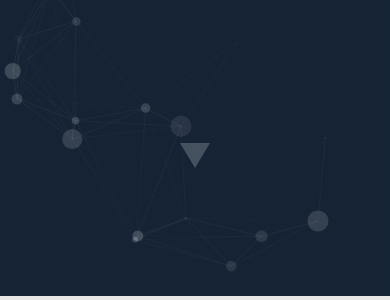
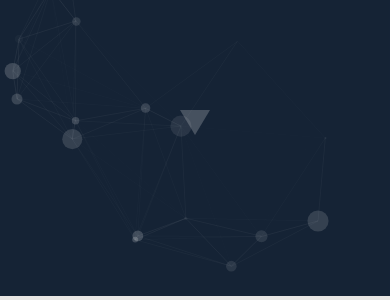
Before and after one commit to Durishn/nicdurish.ca-v1, a Jekyll site: the page built from index.html, in a window 390 px wide. Shown: the part 604-904 px from the top of the page. Built offline with Jekyll 4.4.1, drawn with Linux system fonts in a browser that asks for light colours; nearby versions of some CDN libraries.

Commit message:
push to test speeds in production

```diff
--- a/css/main.scss
+++ b/css/main.scss
@@ -590,7 +590,13 @@ Banner Arrow
     width: 0px;
     height: 0px;
     left: calc(50% - 15px);
-    margin-top: 82vh;
+    margin-top: calc(100vh - 40px - 20px);
+}
+
+@media screen and (max-width: 768px) {
+  .scroll-down-arrow.fullbann{
+    margin-top: calc(85vh - 40px - 20px);
+  }
 }
 
 @-webkit-keyframes bounce {
--- a/index.html
+++ b/index.html
@@ -3,7 +3,7 @@ layout: index
 title: home
 ---
 <div style="height:100vh; width:100vw;">
-	<div id="EP-fade" class="index-center-div ">
+	<div id="EP-fade" class="index-center-div EP-displaynone">
 	    <div class="row fade-in-3s name" onclick="location.href='{{ site.baseurl }}/about/';">
 	        <span class="index-title thin">Nic</span>
 	        <span class="index-title thick"><b>Durish</b></span>
@@ -29,7 +29,7 @@ title: home
 FEATURED SECTION
 -->
 	<section class="page-content">
-		<h2 class="cl-primary movinright">Featured Content </h2>
+		<h2 class="cl-primary movinright EP-displaynone">Featured Content </h2>
 		<iframe class="featured-vid" src="https://www.youtube.com/embed/Ckcx2caqY-0"></iframe>
 		<div class="card-container">
 			<div class="card fadein-3">
--- a/js/scripts.js
+++ b/js/scripts.js
@@ -79,6 +79,9 @@ function EasyPeasyParallax() {
   var windowTop = $(this).scrollTop() + $(this).innerHeight() - $(window).height();
   $("#EP-fade").each(function() {
       $(this).css({ 'opacity': 1 - (scrollPos/125) });
+  });
+
+  $(".EP-displaynone").each(function() {
       if ($(this).css('opacity') <= 0) {
         $(this).addClass("displaynone");
       } else {
```
Also changed, not shown: 3 other files.
